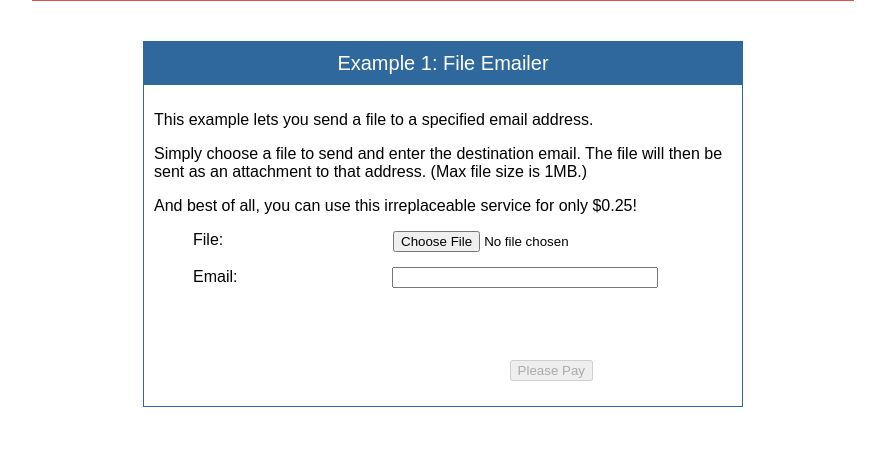
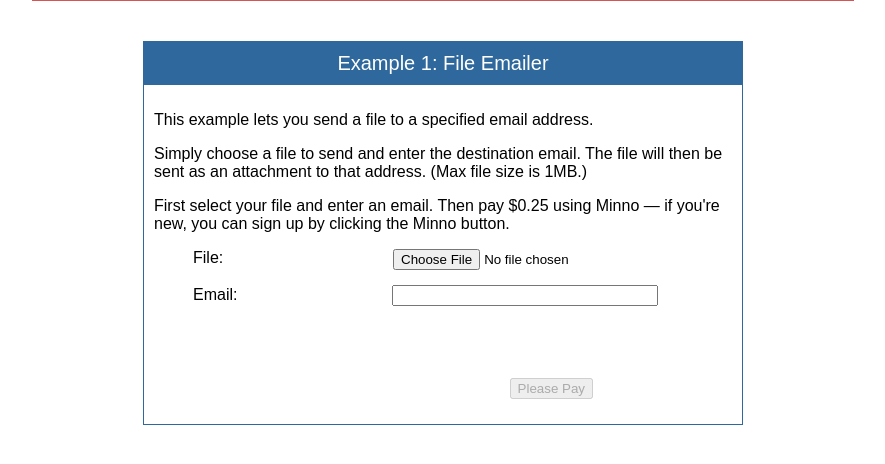
Before and after one commit to minno/minno-php-sdk, a PHP site: page / in a window 1280 px wide. Shown: the part 277-741 px from the top of the page, without its empty margins (197-1082 px from the left). Run offline with PHP 8.4, Linux system fonts and the light colour scheme; some libraries are stand-ins or nearby versions.

Commit message:
updated instructions on example page

```diff
--- a/examples/index.php
+++ b/examples/index.php
@@ -45,8 +45,9 @@
                         that address. (Max file size is 1MB.)
                     </p>
                     <p>
-                        And best of all, you can use this irreplaceable service
-                        for only $0.25!
+                        First select your file and enter an email.
+                        Then pay $0.25 using Minno &mdash; if you're new,
+                        you can sign up by clicking the Minno button.
                     </p>
                     <div id="formCont">
                         <form id="fileForm" action="upload.php" method="POST">
```
